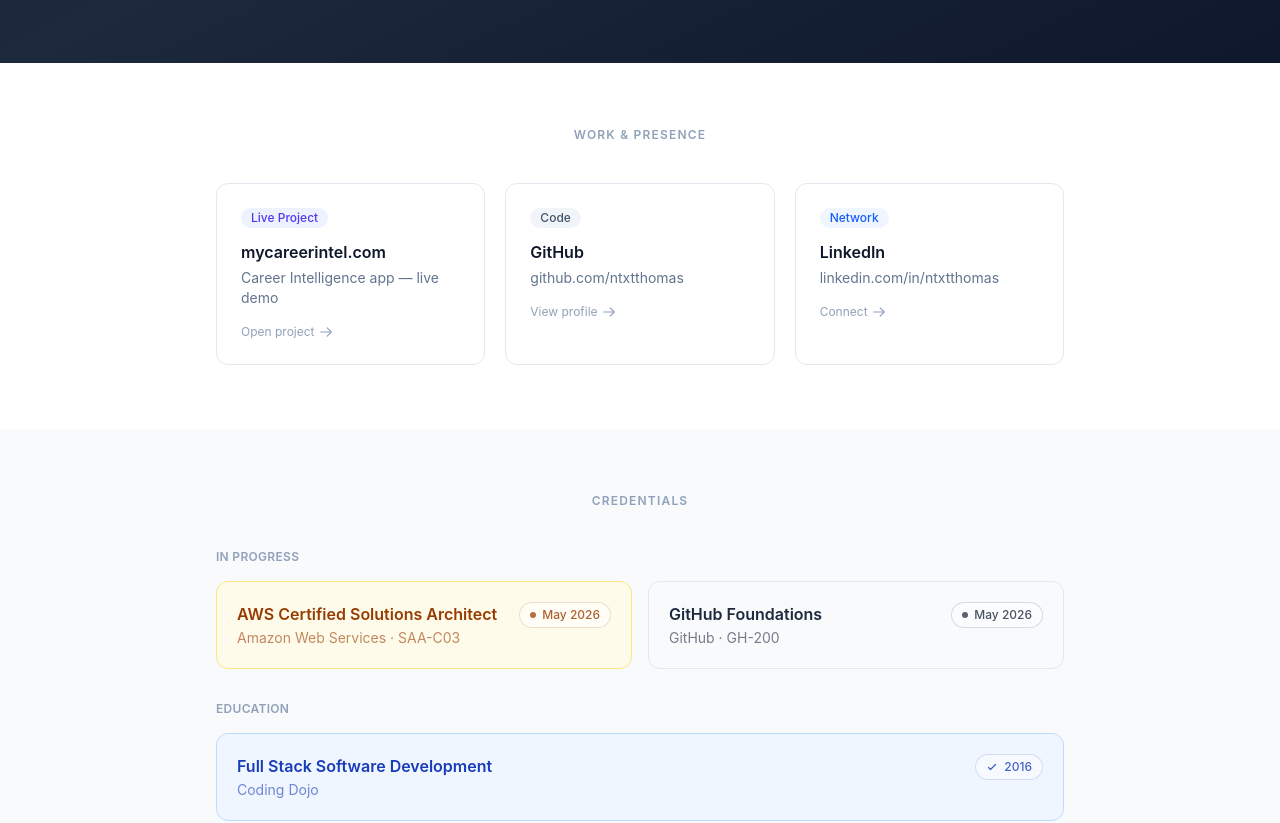
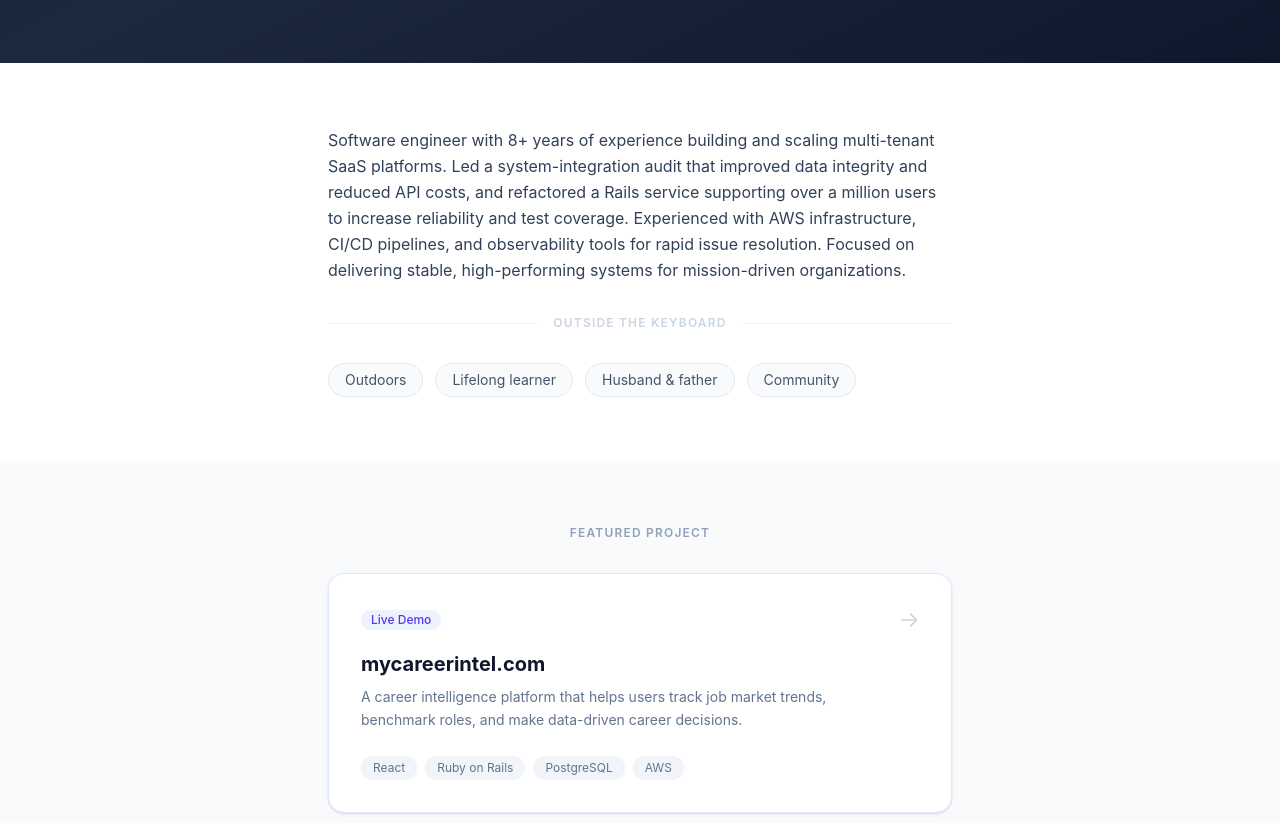
Before and after one commit to ntxtthomas/bio, a React (Vite) app: page / in a window 1280 px wide. Shown: the part 560-1383 px from the top of the page. Built offline with nearby package versions, Linux system fonts and the light colour scheme.

Commit message:
remove redundant links, provide bio

```diff
--- a/src/App.tsx
+++ b/src/App.tsx
@@ -1,3 +1,4 @@
+import About from './components/About';
 import Certifications from './components/Certifications';
 import Hero from './components/Hero';
 import Links from './components/Links';
@@ -6,6 +7,7 @@
   return (
     <div className="min-h-screen font-sans antialiased">
       <Hero />
+      <About />
       <Links />
       <Certifications />
       <footer className="bg-slate-900 py-6 text-center text-xs text-slate-500">
--- /dev/null
+++ b/src/components/About.tsx
@@ -0,0 +1,48 @@
+const traits = [
+  { label: 'Outdoors', detail: 'backpacking · trail running · kayaking' },
+  { label: 'Lifelong learner', detail: 'always expanding the knowledge base' },
+  { label: 'Husband & father', detail: 'raising two teenage daughters' },
+  { label: 'Community', detail: 'advocate against food & housing insecurity' },
+];
+
+export default function About() {
+  return (
+    <section className="bg-white py-16">
+      <div className="mx-auto max-w-2xl px-6">
+
+        {/* Professional bio */}
+        <p className="text-base leading-relaxed text-slate-700">
+          Software engineer with 8+ years of experience building and scaling multi-tenant SaaS
+          platforms. Led a system-integration audit that improved data integrity and reduced API
+          costs, and refactored a Rails service supporting over a million users to increase
+          reliability and test coverage. Experienced with AWS infrastructure, CI/CD pipelines,
+          and observability tools for rapid issue resolution. Focused on delivering stable,
+          high-performing systems for mission-driven organizations.
+        </p>
+
+        {/* Divider */}
+        <div className="my-8 flex items-center gap-4">
+          <div className="h-px flex-1 bg-slate-100" />
+          <span className="text-xs font-semibold uppercase tracking-widest text-slate-300">
+            Outside the keyboard
+          </span>
+          <div className="h-px flex-1 bg-slate-100" />
+        </div>
+
+        {/* Trait pills */}
+        <div className="flex flex-wrap gap-3">
+          {traits.map(({ label, detail }) => (
+            <div
+              key={label}
+              title={detail}
+              className="rounded-full border border-slate-200 bg-slate-50 px-4 py-1.5 text-sm text-slate-600"
+            >
+              {label}
+            </div>
+          ))}
+        </div>
+
+      </div>
+    </section>
+  );
+}
--- a/src/components/Links.tsx
+++ b/src/components/Links.tsx
@@ -1,67 +1,32 @@
-interface LinkCard {
-  category: string;
-  categoryColor: string;
-  label: string;
-  description: string;
-  cta: string;
-  href: string;
-}
-
-const links: LinkCard[] = [
-  {
-    category: 'Live Project',
-    categoryColor: 'bg-indigo-50 text-indigo-600',
-    label: 'mycareerintel.com',
-    description: 'Career Intelligence app — live demo',
-    cta: 'Open project',
-    href: 'https://mycareerintel.com',
-  },
-  {
-    category: 'Code',
-    categoryColor: 'bg-slate-100 text-slate-600',
-    label: 'GitHub',
-    description: 'github.com/ntxtthomas',
-    cta: 'View profile',
-    href: 'https://github.com/ntxtthomas',
-  },
-  {
-    category: 'Network',
-    categoryColor: 'bg-blue-50 text-blue-600',
-    label: 'LinkedIn',
-    description: 'linkedin.com/in/ntxtthomas',
-    cta: 'Connect',
-    href: 'https://www.linkedin.com/in/ntxtthomas',
-  },
-];
-
 export default function Links() {
   return (
-    <section className="bg-white py-16">
-      <div className="mx-auto max-w-4xl px-6">
-        <h2 className="mb-10 text-center text-xs font-semibold uppercase tracking-widest text-slate-400">
-          Work &amp; Presence
+    <section className="bg-slate-50 py-16">
+      <div className="mx-auto max-w-2xl px-6">
+        <h2 className="mb-8 text-center text-xs font-semibold uppercase tracking-widest text-slate-400">
+          Featured Project
         </h2>
-        <div className="grid gap-5 sm:grid-cols-3">
-          {links.map(({ category, categoryColor, label, description, cta, href }) => (
         <a
-              key={href}
-              href={href}
+          href="https://mycareerintel.com"
           target="_blank"
           rel="noopener noreferrer"
-              className="group flex flex-col rounded-xl border border-slate-200 p-6 transition-all hover:border-indigo-300 hover:shadow-md"
+          className="group block rounded-2xl border border-indigo-100 bg-white p-8 shadow-sm transition-all hover:border-indigo-300 hover:shadow-md"
         >
-              <span className={`mb-3 inline-block self-start rounded-full px-2.5 py-0.5 text-xs font-medium ${categoryColor}`}>
-                {category}
+          <div className="flex items-start justify-between gap-4">
+            <div>
+              <span className="mb-3 inline-block rounded-full bg-indigo-50 px-2.5 py-0.5 text-xs font-medium text-indigo-600">
+                Live Demo
               </span>
-              <h3 className="text-base font-semibold text-slate-900 group-hover:text-indigo-700">
-                {label}
+              <h3 className="mt-2 text-xl font-bold text-slate-900 group-hover:text-indigo-700">
+                mycareerintel.com
               </h3>
-              <p className="mt-1 text-sm text-slate-500">{description}</p>
-              <div className="mt-4 flex items-center text-xs text-slate-400 group-hover:text-indigo-500">
-                <span>{cta}</span>
+              <p className="mt-2 text-sm leading-relaxed text-slate-500">
+                A career intelligence platform that helps users track job market trends,
+                benchmark roles, and make data-driven career decisions.
+              </p>
+            </div>
             <svg
               xmlns="http://www.w3.org/2000/svg"
-                  className="ml-1 h-3.5 w-3.5 transition-transform group-hover:translate-x-0.5"
+              className="mt-1 h-5 w-5 shrink-0 text-slate-300 transition-all group-hover:translate-x-0.5 group-hover:text-indigo-400"
               fill="none"
               viewBox="0 0 24 24"
               stroke="currentColor"
@@ -71,9 +36,17 @@
               <path strokeLinecap="round" strokeLinejoin="round" d="M14 5l7 7m0 0l-7 7m7-7H3" />
             </svg>
           </div>
-            </a>
+          <div className="mt-6 flex flex-wrap gap-2">
+            {['React', 'Ruby on Rails', 'PostgreSQL', 'AWS'].map((tag) => (
+              <span
+                key={tag}
+                className="rounded-full bg-slate-100 px-3 py-1 text-xs text-slate-500"
+              >
+                {tag}
+              </span>
             ))}
           </div>
+        </a>
       </div>
     </section>
   );
```
Lines whose indentation alone changed are shown as unchanged.
